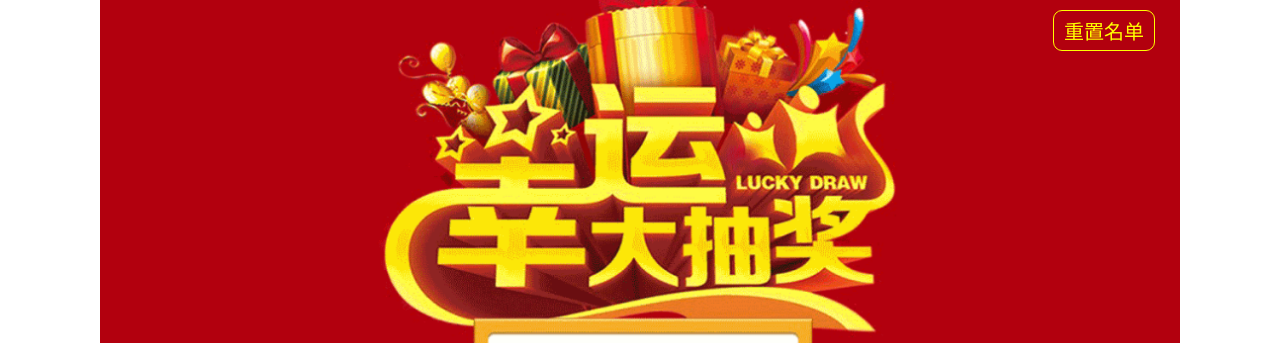
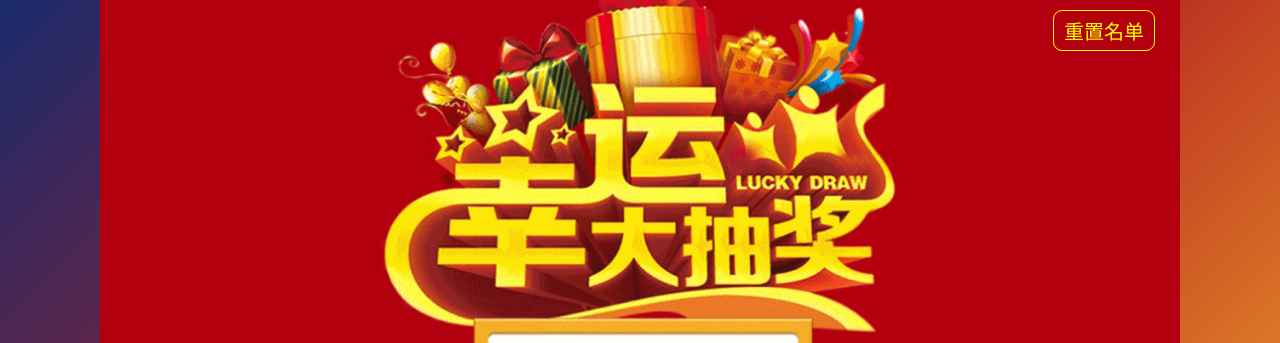
Before and after one commit to npljy/randomcall, a plain HTML site: page lucker.html in a window 1280 px wide. Shown: the top 343 px of the page. Drawn offline with Linux system fonts and the light colour scheme.

Commit message:
Update lucker.html

```diff
--- a/lucker.html
+++ b/lucker.html
@@ -20,7 +20,7 @@
   <!-- 4. Twitter Card -->
   <meta name="twitter:card" content="summary_large_image">
   <meta name="twitter:title" content="免费好用的在线幸运抽奖工具>
-  <meta name="twitter:description" content="免费好用的在线幸运抽奖工具。">
+  <meta name=" twitter:description" content="免费好用的在线幸运抽奖工具。">
 
   <!-- 6. 规范链接 -->
   <link rel="canonical" href="https://lucker.xuehuayu.cn/">
@@ -53,6 +53,13 @@
       margin: 0;
       padding: 0;
       font-family: 'Microsoft Yahei'
+    }
+
+    body {
+      background: linear-gradient(135deg, #1a2a6c, #b21f1f, #fdbb2d);
+      background-repeat: no-repeat;
+      background-size: 100% 100%;
+      min-height: 100vh;
     }
 
     .main {
@@ -192,7 +199,6 @@
     .btn:hover {
       border: 1px solid yellowgreen;
     }
-
   </style>
 </head>
 
```
